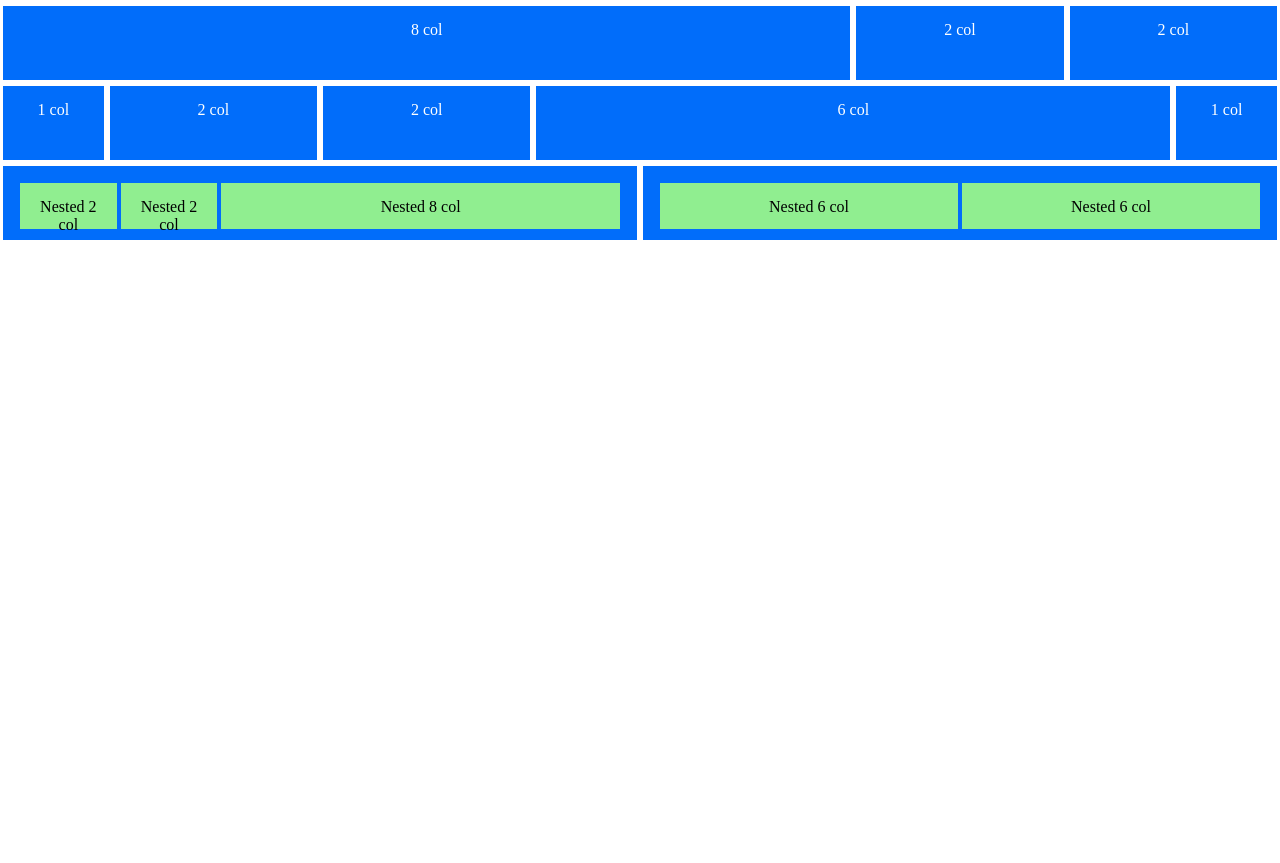
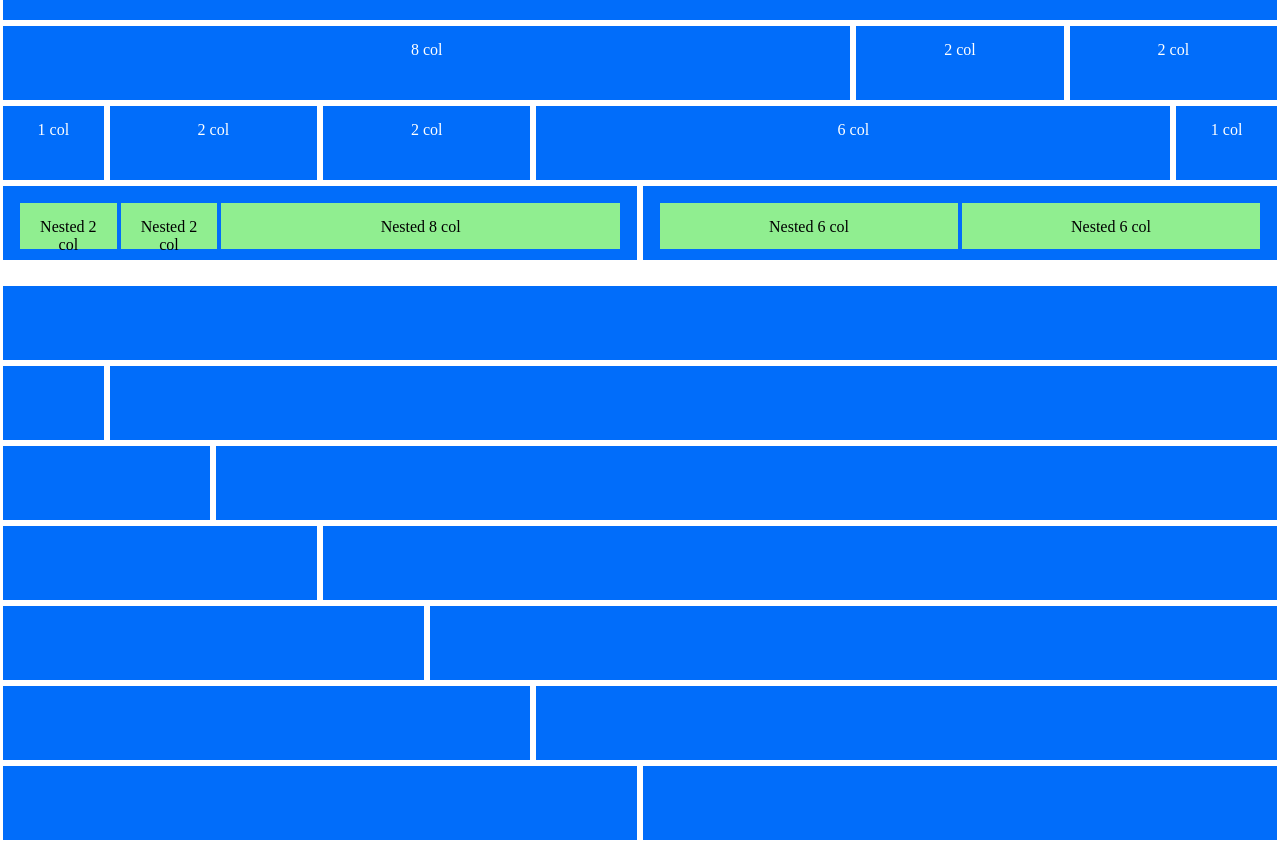
Before and after one commit to Leonardo-Gudini/html-css-12bool, a plain HTML site: page index.html in a window 1280 px wide. Shown: the part 264-1127 px from the top of the page. Before the commit the page ends 800 px from the top, so only its background shows below. Drawn offline with Linux system fonts and the light colour scheme.

Commit message:
aggiunta sezione con "col" scalate

```diff
--- a/css/style.css
+++ b/css/style.css
@@ -1,3 +1,7 @@
+.container-fluid{
+    margin: 20px 0;
+}
+
 [class*="col-"]{
     background-color: #016DFA;
     color: white;
--- a/index.html
+++ b/index.html
@@ -128,7 +128,41 @@
         </div>
     </div>
 
+    <div class="container-fluid">
+        <div class="row">
+            <div class="col-12"></div>
+        </div>
 
+        <div class="row">
+            <div class="col-1"></div>
+            <div class="col-11"></div>
+        </div>
+
+        <div class="row">
+            <div class="col-2"></div>
+            <div class="col-10"></div>
+        </div>
+
+        <div class="row">
+            <div class="col-3"></div>
+            <div class="col-9"></div>
+        </div>
+
+        <div class="row">
+            <div class="col-4"></div>
+            <div class="col-8"></div>
+        </div>
+
+        <div class="row">
+            <div class="col-5"></div>
+            <div class="col-7"></div>
+        </div>
+
+        <div class="row">
+            <div class="col-6"></div>
+            <div class="col-6"></div>
+        </div>
+    </div>
 
 </body>
 </html>
```
